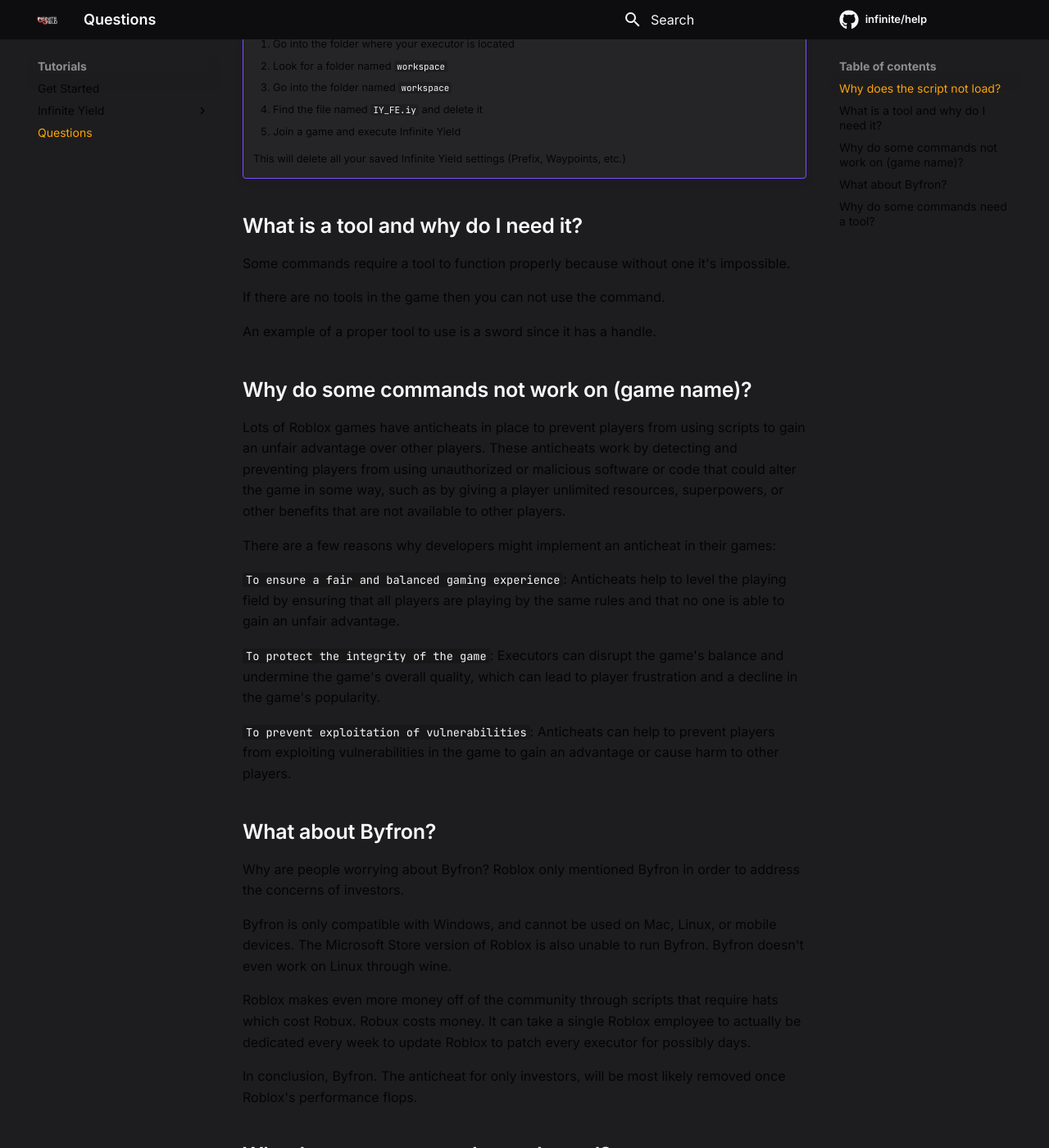
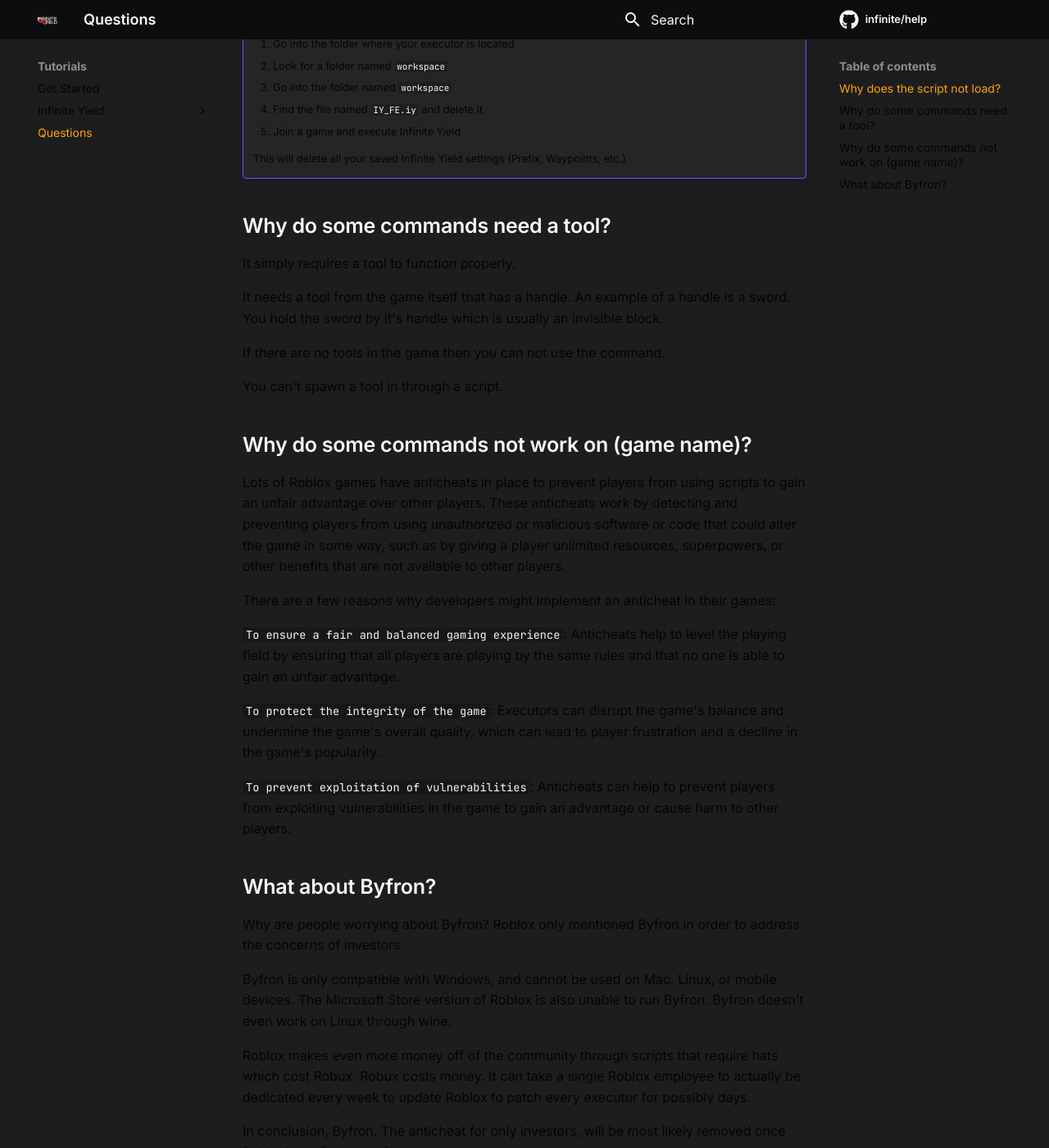
Before and after one commit to moikoros/help, an MkDocs documentation site: the page built from docs/tutorials/questions.md, in a window 1280 px wide and 1400 px high, scrolled down 871 px. Shown: the whole window at 82% size. Built offline with MkDocs 1.6.1 and Material for MkDocs 9.7.7, drawn with Linux system fonts in a browser that asks for light colours; comment, search, counter and statistics services are not loaded; some of the changed text lies outside the part shown.

Commit message:
Update questions.md

```diff
--- a/docs/tutorials/questions.md
+++ b/docs/tutorials/questions.md
@@ -17,13 +17,15 @@
 
 	This will delete all your saved Infinite Yield settings (Prefix, Waypoints, etc.)
 
-## What is a tool and why do I need it?
+## Why do some commands need a tool?
 
-Some commands require a tool to function properly because without one it's impossible.
+It simply requires a tool to function properly.
+
+It needs a tool from the game itself that has a handle. An example of a handle is a sword. You hold the sword by it's handle which is usually an invisible block.
 
 If there are no tools in the game then you can not use the command.
 
-An example of a proper tool to use is a sword since it has a handle.
+You can't spawn a tool in through a script.
 
 ## Why do some commands not work on (game name)?
 
@@ -46,13 +48,3 @@
 Roblox makes even more money off of the community through scripts that require hats which cost Robux. Robux costs money. It can take a single Roblox employee to actually be dedicated every week to update Roblox to patch every executor for possibly days.
 
 In conclusion, Byfron. The anticheat for only investors, will be most likely removed once Roblox's performance flops.
-
-## Why do some commands need a tool?
-
-It simply requires a tool to function properly.
-
-It needs a tool from the game itself that has a handle. An example of a handle is a sword. You hold the sword by it's handle which is usually an invisible block.
-
-If there are no tools in the game then you can not use the command.
-
-You can't spawn a tool in through a script.
```
